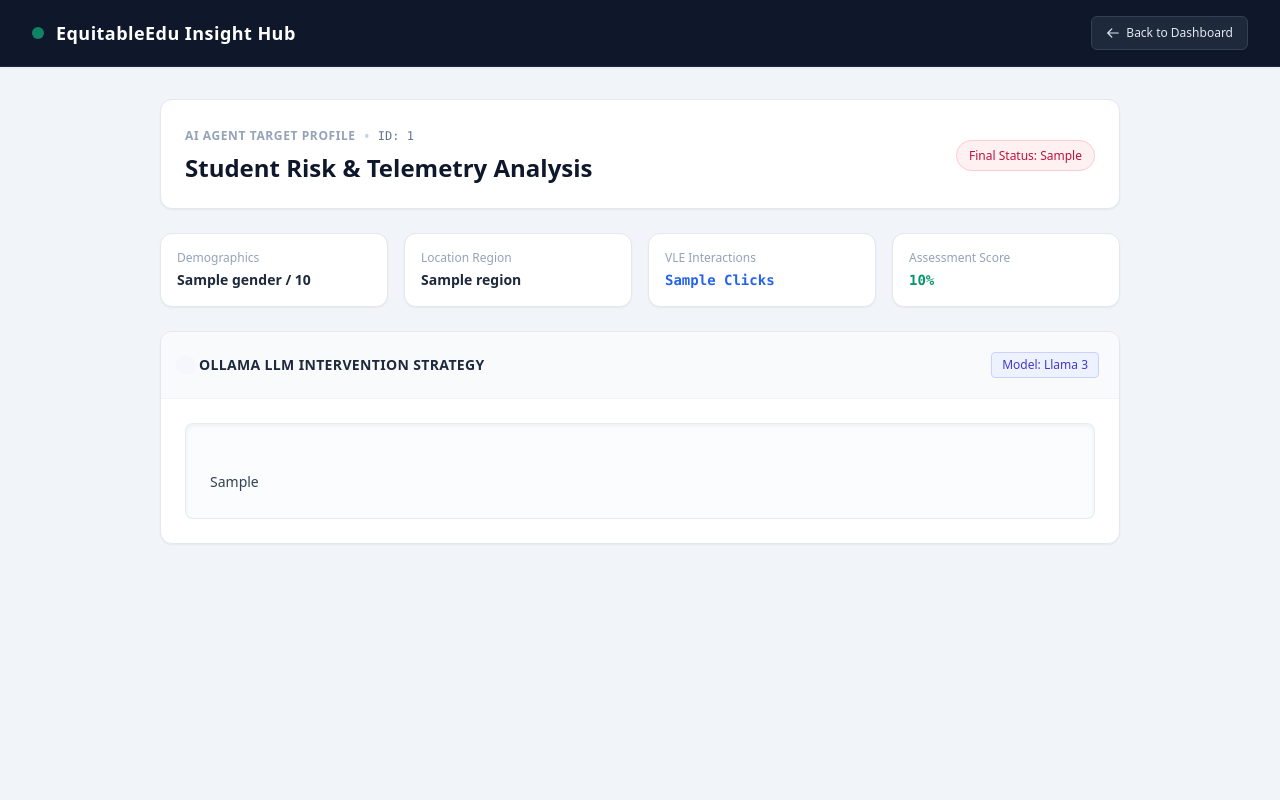
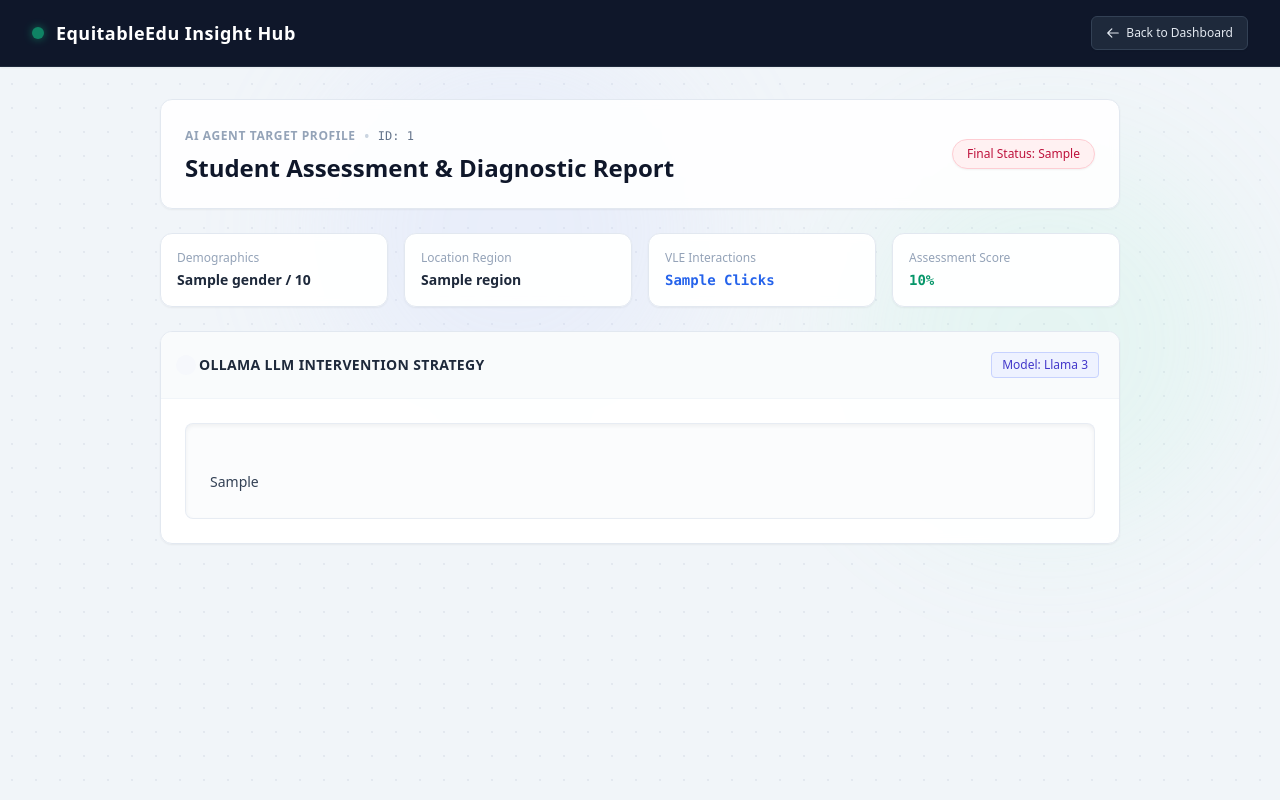
Before and after one commit to techplanshetyapps/oulad-predictive-analytics, a Django app: template ouled/templates/ouled/agent_response.html in a window 1280 px wide. Run offline with Django 3.2, Linux system fonts and the light colour scheme; the template is opened without the code that fills it: most values are stand-ins (such as "Sample title", 1, 10 or a date in 2020); some libraries are stand-ins or nearby versions.

Commit message:
Update dashboard UI

```diff
--- a/ouled/templates/ouled/agent_response.html
+++ b/ouled/templates/ouled/agent_response.html
@@ -4,75 +4,88 @@
 	<meta charset="UTF-8">
 	<title>AI Agent Insights - Student {{ student.student_id }}</title>
 	<script src="https://cdn.tailwindcss.com"></script>
+	<style>
+		/* Custom UI Noise Pattern Overlay */
+		.bg-noise {
+			background-image: radial-gradient(rgba(148, 163, 184, 0.15) 1px, transparent 1px);
+			background-size: 24px 24px;
+		}
+	</style>
 </head>
-<body class="bg-slate-100 text-slate-800 font-sans antialiased min-h-screen flex flex-col">
+<body class="bg-slate-100 bg-noise text-slate-800 font-sans antialiased min-h-screen flex flex-col relative overflow-x-hidden selection:bg-indigo-500 selection:text-white">
+
+	<!-- Interactive Ambient Background Glows that shift slightly -->
+	<div class="absolute inset-0 overflow-hidden pointer-events-none z-0 opacity-40">
+		<div class="absolute top-10 left-1/4 w-96 h-96 bg-indigo-200/50 rounded-full blur-3xl transition-all duration-700"></div>
+		<div class="absolute bottom-1/3 right-10 w-96 h-96 bg-emerald-200/40 rounded-full blur-3xl transition-all duration-700"></div>
+	</div>
 
 	<!-- Top Navigation -->
-	<header class="bg-slate-900 text-white shadow-sm py-4 px-8 flex justify-between items-center border-b border-slate-800">
+	<header class="relative z-10 bg-slate-900 text-white shadow-sm py-4 px-8 flex justify-between items-center border-b border-slate-800">
 		<div class="flex items-center space-x-3">
-			<span class="w-3 h-3 bg-emerald-500 rounded-full animate-pulse"></span>
+			<span class="w-3 h-3 bg-emerald-500 rounded-full animate-pulse shadow-[0_0_8px_rgba(16,185,129,0.8)]"></span>
 			<h1 class="text-lg font-semibold tracking-wide">EquitableEdu Insight Hub</h1>
 		</div>
 		<div>
-			<a href="{% url 'dashboard' %}" class="inline-flex items-center text-xs bg-slate-800 hover:bg-slate-700 text-slate-200 border border-slate-700 px-3.5 py-2 rounded-md font-medium transition shadow-sm">
-				<svg class="w-3.5 h-3.5 mr-1.5" fill="none" stroke="currentColor" stroke-width="2" viewBox="0 0 24 24"><path stroke-linecap="round" stroke-linejoin="round" d="M10 19l-7-7m0 0l7-7m-7 7h18"></path></svg>
+			<a href="{% url 'dashboard' %}" class="inline-flex items-center text-xs bg-slate-800 hover:bg-slate-700 text-slate-200 border border-slate-700 px-3.5 py-2 rounded-md font-medium transition-all duration-200 hover:scale-[1.02] shadow-sm">
+				<svg class="w-3.5 h-3.5 mr-1.5 transition-transform group-hover:-translate-x-0.5" fill="none" stroke="currentColor" stroke-width="2" viewBox="0 0 24 24"><path stroke-linecap="round" stroke-linejoin="round" d="M10 19l-7-7m0 0l7-7m-7 7h18"></path></svg>
 				Back to Dashboard
 			</a>
 		</div>
 	</header>
 
 	<!-- Main Content Wrapper -->
-	<main class="flex-1 p-8 max-w-5xl mx-auto w-full space-y-6">
+	<main class="relative z-10 flex-1 p-8 max-w-5xl mx-auto w-full space-y-6">
 
-		<!-- Student Overview Header Card -->
-		<div class="bg-white p-6 rounded-xl shadow-sm border border-slate-200 flex flex-col md:flex-row justify-between items-start md:items-center gap-4">
+		<!-- Student Overview Header Card with Hover Lift -->
+		<div class="bg-white/90 backdrop-blur-sm p-6 rounded-xl shadow-sm hover:shadow-md border border-slate-200 hover:border-slate-300 transition-all duration-300 transform hover:-translate-y-1 flex flex-col md:flex-row justify-between items-start md:items-center gap-4">
 			<div>
 				<div class="flex items-center space-x-2">
 					<span class="text-xs font-semibold text-slate-400 uppercase tracking-wider">AI Agent Target Profile</span>
 					<span class="text-slate-300">•</span>
 					<span class="text-xs font-mono text-slate-500">ID: {{ student.student_id }}</span>
 				</div>
-				<h2 class="text-2xl font-bold text-slate-900 mt-1">Student Risk & Telemetry Analysis</h2>
+				<h2 class="text-2xl font-bold text-slate-900 mt-1">Student Assessment & Diagnostic Report</h2>
 			</div>
 			<div>
-				<span class="px-3 py-1.5 rounded-full text-xs font-medium {% if student.final_result == 'Pass' %}bg-emerald-50 text-emerald-700 border border-emerald-200{% else %}bg-rose-50 text-rose-700 border border-rose-200{% endif %}">
+				<span class="px-3.5 py-1.5 rounded-full text-xs font-medium transition-transform duration-200 hover:scale-105 inline-block {% if student.final_result == 'Pass' %}bg-emerald-50 text-emerald-700 border border-emerald-200 shadow-sm{% else %}bg-rose-50 text-rose-700 border border-rose-200 shadow-sm{% endif %}">
 					Final Status: {{ student.final_result }}
 				</span>
 			</div>
 		</div>
 
-		<!-- Grid for Quick Stats -->
+		<!-- Grid for Quick Stats with Interactive Hover Cards -->
 		<div class="grid grid-cols-2 md:grid-cols-4 gap-4">
-			<div class="bg-white p-4 rounded-xl shadow-sm border border-slate-200">
-				<span class="text-xs font-medium text-slate-400 block">Demographics</span>
+			<div class="bg-white/95 backdrop-blur-sm p-4 rounded-xl shadow-sm hover:shadow-md border border-slate-200 hover:border-indigo-300 transition-all duration-300 transform hover:-translate-y-1 group">
+				<span class="text-xs font-medium text-slate-400 block group-hover:text-indigo-600 transition-colors">Demographics</span>
 				<span class="text-sm font-semibold text-slate-800 mt-1 block">{{ student.gender }} / {{ student.age_band }}</span>
 			</div>
-			<div class="bg-white p-4 rounded-xl shadow-sm border border-slate-200">
-				<span class="text-xs font-medium text-slate-400 block">Location Region</span>
+			<div class="bg-white/95 backdrop-blur-sm p-4 rounded-xl shadow-sm hover:shadow-md border border-slate-200 hover:border-indigo-300 transition-all duration-300 transform hover:-translate-y-1 group">
+				<span class="text-xs font-medium text-slate-400 block group-hover:text-indigo-600 transition-colors">Location Region</span>
 				<span class="text-sm font-semibold text-slate-800 mt-1 block">{{ student.region }}</span>
 			</div>
-			<div class="bg-white p-4 rounded-xl shadow-sm border border-slate-200">
-				<span class="text-xs font-medium text-slate-400 block">VLE Interactions</span>
+			<div class="bg-white/95 backdrop-blur-sm p-4 rounded-xl shadow-sm hover:shadow-md border border-slate-200 hover:border-blue-300 transition-all duration-300 transform hover:-translate-y-1 group">
+				<span class="text-xs font-medium text-slate-400 block group-hover:text-blue-600 transition-colors">VLE Interactions</span>
 				<span class="text-sm font-mono font-semibold text-blue-600 mt-1 block">{{ student.vle_interaction_clicks }} Clicks</span>
 			</div>
-			<div class="bg-white p-4 rounded-xl shadow-sm border border-slate-200">
-				<span class="text-xs font-medium text-slate-400 block">Assessment Score</span>
+			<div class="bg-white/95 backdrop-blur-sm p-4 rounded-xl shadow-sm hover:shadow-md border border-slate-200 hover:border-emerald-300 transition-all duration-300 transform hover:-translate-y-1 group">
+				<span class="text-xs font-medium text-slate-400 block group-hover:text-emerald-600 transition-colors">Assessment Score</span>
 				<span class="text-sm font-mono font-semibold text-emerald-600 mt-1 block">{{ student.avg_assessment_score }}%</span>
 			</div>
 		</div>
 
-		<!-- AI Recommendation Output Box -->
-		<div class="bg-white rounded-xl shadow-sm border border-slate-200 overflow-hidden">
-			<div class="p-5 bg-slate-50 border-b border-slate-100 flex items-center justify-between">
+		<!-- AI Recommendation Output Box with Interactive Hover -->
+		<div class="bg-white/95 backdrop-blur-sm rounded-xl shadow-sm hover:shadow-md border border-slate-200 transition-all duration-300 overflow-hidden">
+			<div class="p-5 bg-slate-50/80 border-b border-slate-100 flex items-center justify-between">
 				<div class="flex items-center space-x-2">
 					<span class="w-2.5 h-2.5 bg-indigo-500 rounded-full animate-ping"></span>
 					<h3 class="text-sm font-semibold text-slate-800 uppercase tracking-wide">Ollama LLM Intervention Strategy</h3>
 				</div>
-				<span class="text-xs bg-indigo-50 text-indigo-700 border border-indigo-200 px-2.5 py-1 rounded font-medium">Model: Llama 3</span>
+				<span class="text-xs bg-indigo-50 text-indigo-700 border border-indigo-200 px-2.5 py-1 rounded font-medium shadow-2xs">Model: Llama 3</span>
 			</div>
 
 			<div class="p-6">
-				<div class="text-slate-700 leading-relaxed space-y-3 whitespace-pre-line bg-slate-50/50 p-6 rounded-lg border border-slate-200/80 text-sm shadow-inner">
+				<div class="text-slate-700 leading-relaxed space-y-3 whitespace-pre-line bg-slate-50/60 p-6 rounded-lg border border-slate-200/80 text-sm shadow-inner transition-colors hover:bg-slate-50/90">
 					{{ ai_response }}
 				</div>
 			</div>
```
